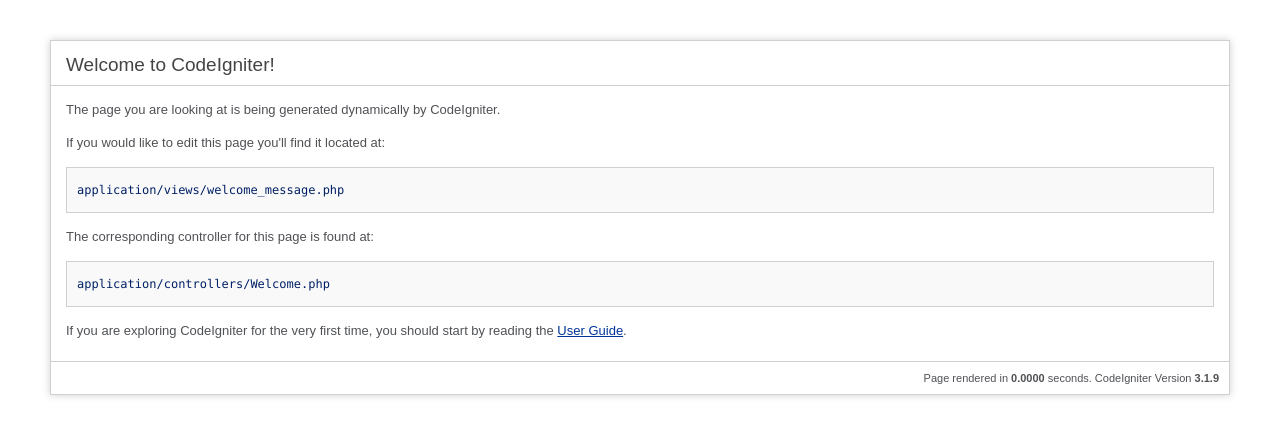
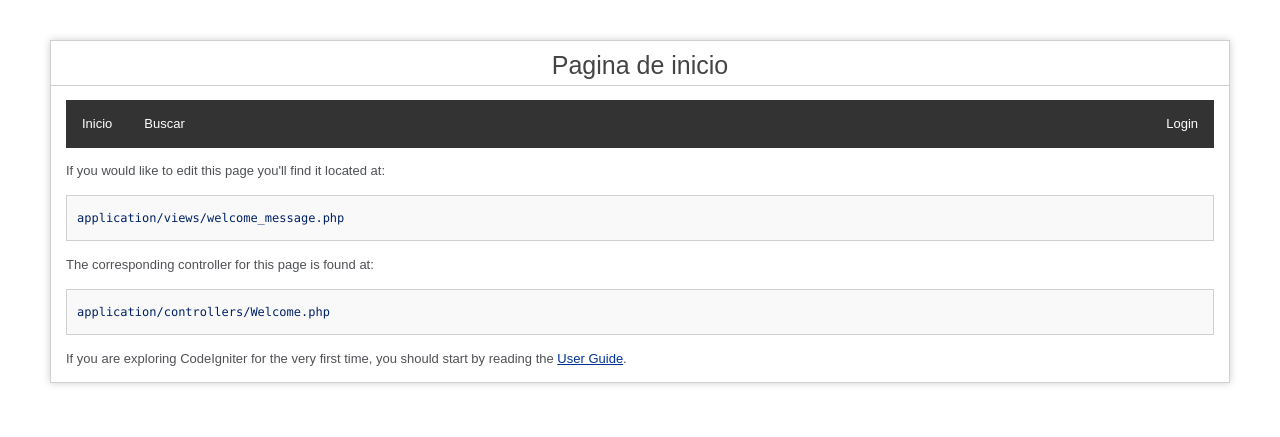
Before and after one commit to JordiGM/PW, a CodeIgniter app: page /database/ in a window 1280 px wide. Shown: the top 437 px of the page. Run offline with CodeIgniter, Linux system fonts and the light colour scheme.

Commit message:
Subo .htaccess y la vista welcome_message.php, la cual se ha modificado

```diff
--- a/CentroMail/application/views/welcome_message.php
+++ b/CentroMail/application/views/welcome_message.php
@@ -1,7 +1,10 @@
 <?php
+/**
+ * @author Pablo Piedad Garrido
+ */
 defined('BASEPATH') OR exit('No direct script access allowed');
 ?><!DOCTYPE html>
-<html lang="en">
+<html lang="es">
 <head>
 	<meta charset="utf-8">
 	<title>Welcome to CodeIgniter</title>
@@ -28,7 +31,7 @@
 		color: #444;
 		background-color: transparent;
 		border-bottom: 1px solid #D0D0D0;
-		font-size: 19px;
+		font-size: 25px;
 		font-weight: normal;
 		margin: 0 0 14px 0;
 		padding: 14px 15px 10px 15px;
@@ -44,6 +47,31 @@
 		margin: 14px 0 14px 0;
 		padding: 12px 10px 12px 10px;
 	}
+
+        ul{
+            list-style-type: none;
+            margin: 0;
+            padding: 0;
+            overflow: hidden;
+            background-color: #333;
+
+        }
+
+        li{
+            float:left;
+        }
+
+        li a{
+            display:block;
+            color:white;
+            text-align:center;
+            padding: 14px 16px;
+            text-decoration: none;
+        }
+
+        li a:hover{
+            background-color:#111;
+        }
 
 	#body {
 		margin: 0 15px 0 15px;
@@ -68,10 +96,15 @@
 <body>
 
 <div id="container">
-	<h1>Welcome to CodeIgniter!</h1>
-
+    <center>
+	<h1>Pagina de inicio</h1>
+    </center>
 	<div id="body">
-		<p>The page you are looking at is being generated dynamically by CodeIgniter.</p>
+            <ul>
+                <li> <a href="<?=base_url().'index.php/Welcome/'?>" title="Inicio">Inicio</a></li>
+                <li><a href="#Buscar">Buscar</a></li>
+                <li style="float:right"><a href="#login">Login</a></li>
+            </ul>
 
 		<p>If you would like to edit this page you'll find it located at:</p>
 		<code>application/views/welcome_message.php</code>
@@ -82,7 +115,6 @@
 		<p>If you are exploring CodeIgniter for the very first time, you should start by reading the <a href="user_guide/">User Guide</a>.</p>
 	</div>
 
-	<p class="footer">Page rendered in <strong>{elapsed_time}</strong> seconds. <?php echo  (ENVIRONMENT === 'development') ?  'CodeIgniter Version <strong>' . CI_VERSION . '</strong>' : '' ?></p>
 </div>
 
 </body>
```
Also changed, not shown: CentroMail/.htaccess.
